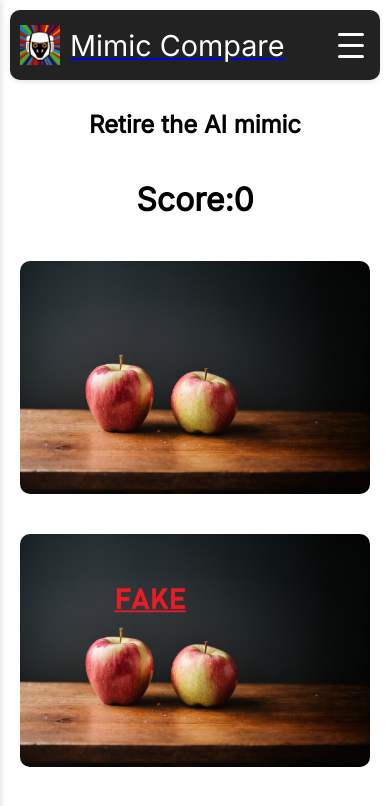
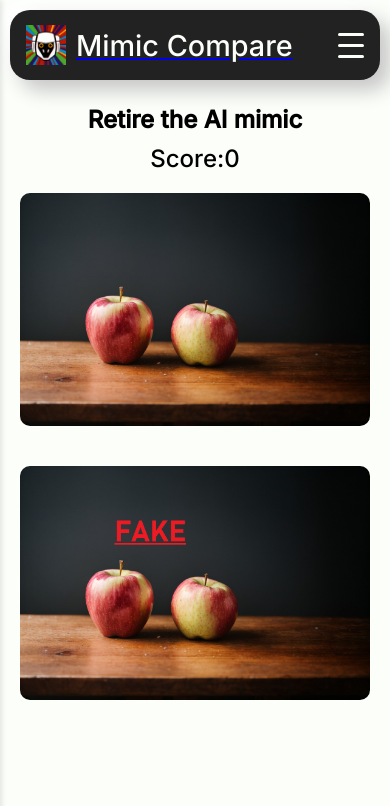
Before and after one commit to gtx155/Mimic-Compare, a React (Vite) app: page / in a window 390 px wide. Shown: the top 806 px of the page. Built offline with nearby package versions, Linux system fonts and the light colour scheme.

Commit message:
ui changes

```diff
--- a/src/App.css
+++ b/src/App.css
@@ -1,4 +1,4 @@
-@import url('https://fonts.googleapis.com/css2?family=Inter&display=swap');
+@import url('https://fonts.googleapis.com/css2?family=Inter:wght@500&display=swap');
 
 :root {
     --dark_grey: #222;
@@ -7,7 +7,7 @@
 
 
 body {
-    background-color: var(--background);
+    background-color: var(--white);
     font-family: 'Inter', sans-serif;
     padding: 0;
     margin: 0;
--- a/src/components/ClickAndScramble.jsx
+++ b/src/components/ClickAndScramble.jsx
@@ -50,7 +50,7 @@ const ClickAndScramble = () => {
 
 return (
 <>
-<h1>Score:{count}</h1>
+<p>Score:{count}</p>
   <div className="img-flex">
     <img src={rndFirstImg} alt="random" onClick={() => { handleImageClick(rndFirstImg); updateImages(); }} />
     <img src={rndSecondImg} alt="random" onClick={() => { handleImageClick(rndSecondImg); updateImages(); }} />
--- a/src/components/Header.css
+++ b/src/components/Header.css
@@ -7,14 +7,16 @@
   box-shadow: 0 2px 5px rgba(0, 0, 0, 0.1);
   z-index: 1;
   font-family: 'Inter', sans-serif;
-  border-radius: 10px;
+  border-radius: 20px;
   margin: 10px;
+box-shadow:  10px 10px 20px #c5c5c5,
+             -10px -10px 20px #ffffff;
 }
 
 .logo {
-  padding: 0px 22px;
   display: flex;
   align-items: center;
+  margin: 0px 22px;
 }
 
 .logo img {
@@ -39,7 +41,7 @@
 
 @media (max-width: 768px) {
   .logo {
-    padding: 0 10px;
+    margin: 0 16px;
   }
 
   .menu-button {
@@ -92,7 +94,7 @@
     list-style: none;
     padding: 10px;
     border-bottom: 2px solid;
-    border-image: linear-gradient(to right, #743ad5, #d53a9d) 1;
+    border-image: linear-gradient(to right, #bebebe, blue) 1;
   }
 
   .menu li:first-child {
@@ -114,5 +116,5 @@
 }
 
 .desktop li a:hover {
-  color: red;
+  color: yellow;
 }
--- a/src/components/Home.css
+++ b/src/components/Home.css
@@ -7,6 +7,7 @@
 .title {
     text-align: center;
     font-family: 'Inter', sans-serif;
+    margin: 15px 0 10px;
 }
 
 .img-flex img {
@@ -16,16 +17,21 @@
     cursor: pointer;
     border-radius: 10px;
     transition: transform 0.3s ease;
+    /*box-shadow: 0 0 20px rgba(0, 0, 0, 0.3);*/
+
+
+
 }
 
 img:hover {
     transform: scale(1.1);
     background-color: #2980b9;
-    box-shadow: 0 0 20px rgba(0, 0, 0, 0.3);
 }
 
-h1 {
+p {
     text-align: center;
+    margin: 0;
+    font-size: 24px;
 }
 
 /* Media query for mobile screens */
--- a/src/components/Home.jsx
+++ b/src/components/Home.jsx
@@ -5,9 +5,7 @@ function Home() {
     return (
     <>
     <div className="home-flex">
-      <div className="title">
-        <h2>Retire the AI mimic</h2>
-      </div>
+      <h2 className='title'>Retire the AI mimic</h2>
       <ClickAndScramble />
     </div>
     </>
```
